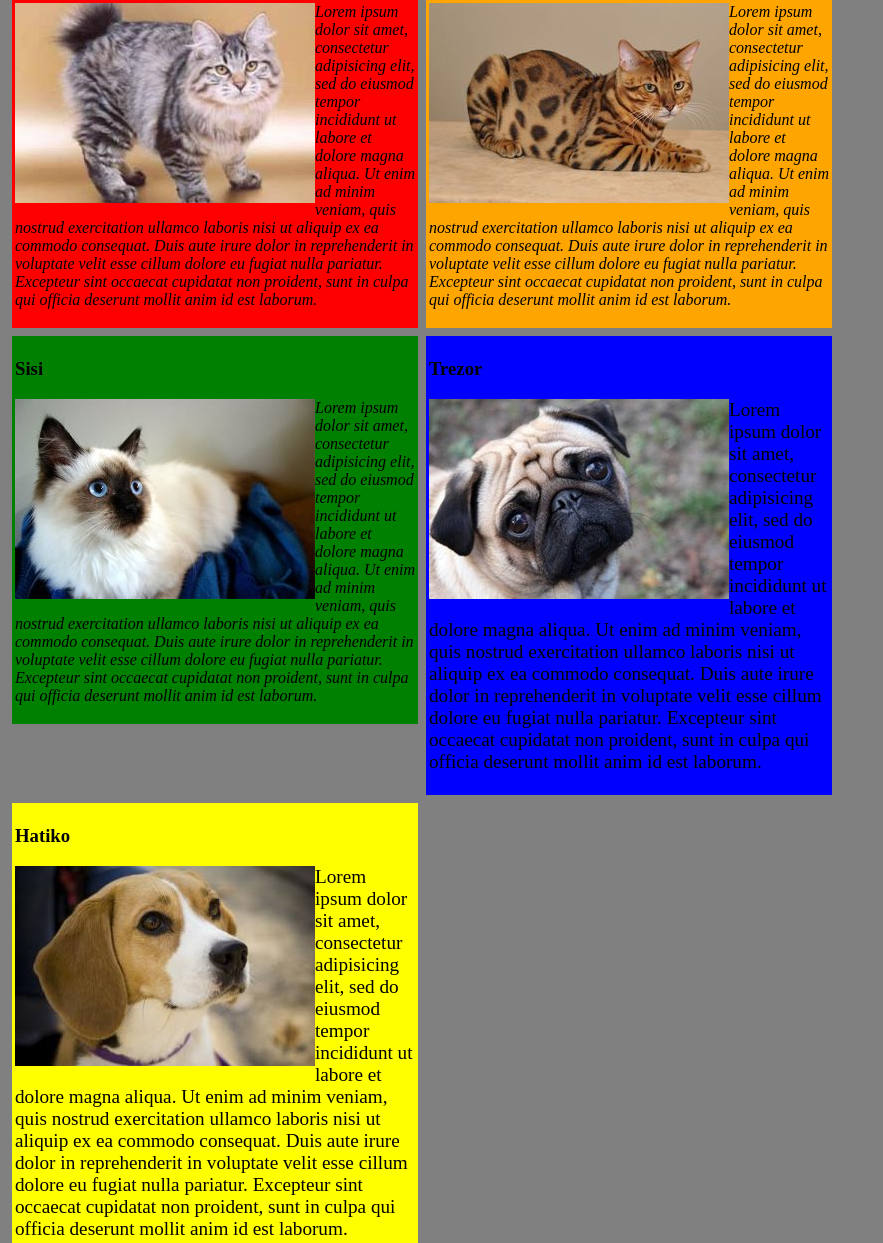
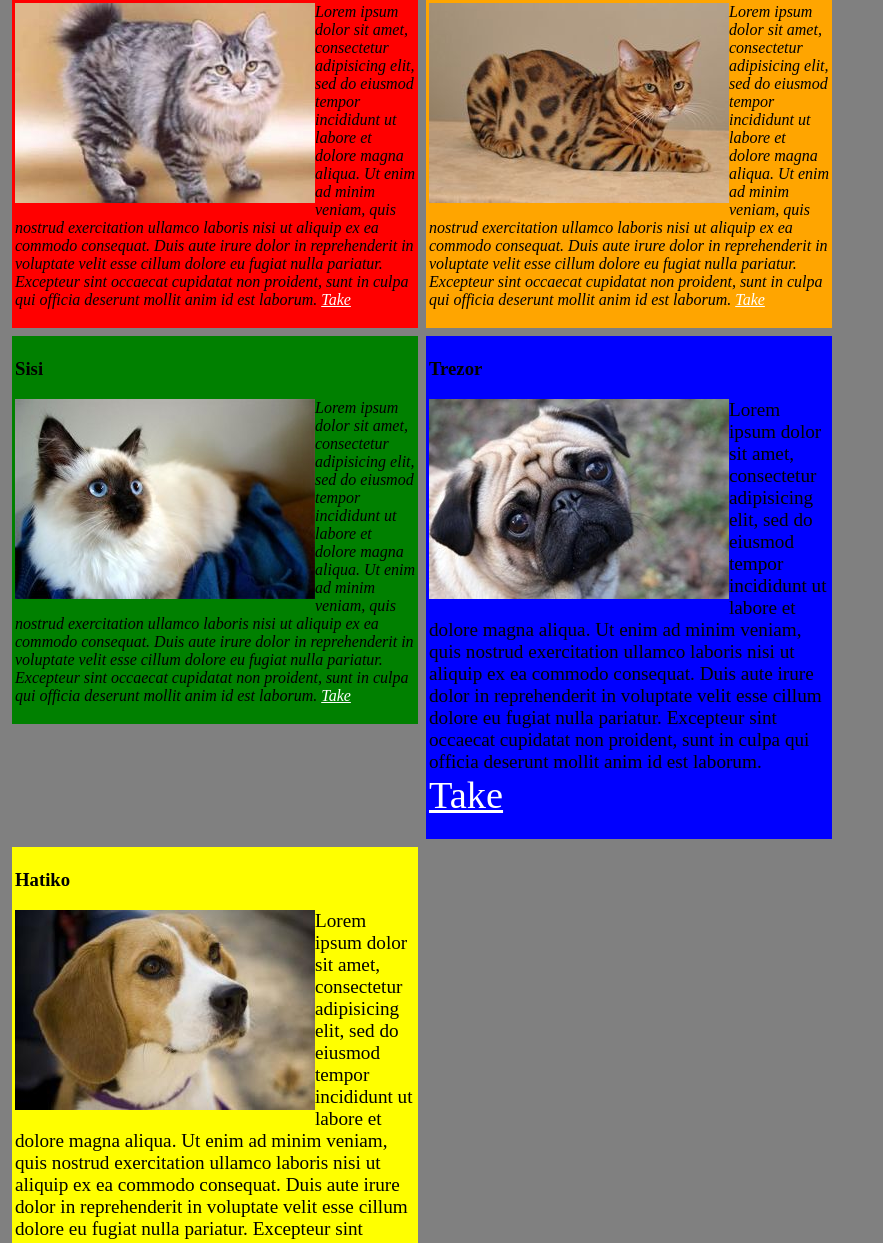
Before and after one commit to 21igor/Shelter, a plain HTML site: page index.html in a window 1280 px wide. Shown: the part 190-1433 px from the top of the page, without its empty margins (0-883 px from the left). Drawn offline with Linux system fonts and the light colour scheme.

Commit message:
added different styles to <a>

```diff
--- a/css/styles.css
+++ b/css/styles.css
@@ -4,6 +4,14 @@ body {
 
 }
 
+a {
+  font-size: 2em;
+  color: white;
+}
+
+.cats a {
+  font-size: 1em;
+}
 .cats p {
   font-style: italic;
 }
--- a/index.html
+++ b/index.html
@@ -15,6 +15,7 @@
           <img src="img/foto1.jpg" alt="" />
           <p>
             Lorem ipsum dolor sit amet, consectetur adipisicing elit, sed do eiusmod tempor incididunt ut labore et dolore magna aliqua. Ut enim ad minim veniam, quis nostrud exercitation ullamco laboris nisi ut aliquip ex ea commodo consequat. Duis aute irure dolor in reprehenderit in voluptate velit esse cillum dolore eu fugiat nulla pariatur. Excepteur sint occaecat cupidatat non proident, sunt in culpa qui officia deserunt mollit anim id est laborum.
+            <a href="#">Take</a>
           </p>
         </div>
         <div class="column background2">
@@ -22,6 +23,7 @@
           <img src="img/foto2.jpg" alt="" />
           <p>
             Lorem ipsum dolor sit amet, consectetur adipisicing elit, sed do eiusmod tempor incididunt ut labore et dolore magna aliqua. Ut enim ad minim veniam, quis nostrud exercitation ullamco laboris nisi ut aliquip ex ea commodo consequat. Duis aute irure dolor in reprehenderit in voluptate velit esse cillum dolore eu fugiat nulla pariatur. Excepteur sint occaecat cupidatat non proident, sunt in culpa qui officia deserunt mollit anim id est laborum.
+            <a href="#">Take</a>
           </p>
         </div>
         <div class="column background3">
@@ -29,6 +31,7 @@
           <img src="img/foto3.jpg" alt="" />
           <p>
             Lorem ipsum dolor sit amet, consectetur adipisicing elit, sed do eiusmod tempor incididunt ut labore et dolore magna aliqua. Ut enim ad minim veniam, quis nostrud exercitation ullamco laboris nisi ut aliquip ex ea commodo consequat. Duis aute irure dolor in reprehenderit in voluptate velit esse cillum dolore eu fugiat nulla pariatur. Excepteur sint occaecat cupidatat non proident, sunt in culpa qui officia deserunt mollit anim id est laborum.
+            <a href="#">Take</a>
           </p>
         </div>
       </div>
@@ -38,6 +41,7 @@
           <img src="img/foto4.jpeg" alt="" />
           <p>
             Lorem ipsum dolor sit amet, consectetur adipisicing elit, sed do eiusmod tempor incididunt ut labore et dolore magna aliqua. Ut enim ad minim veniam, quis nostrud exercitation ullamco laboris nisi ut aliquip ex ea commodo consequat. Duis aute irure dolor in reprehenderit in voluptate velit esse cillum dolore eu fugiat nulla pariatur. Excepteur sint occaecat cupidatat non proident, sunt in culpa qui officia deserunt mollit anim id est laborum.
+            <a href="#">Take</a>
           </p>
         </div>
         <div class="column background5">
@@ -45,11 +49,11 @@
           <img src="img/foto5.jpg" alt="" />
           <p>
             Lorem ipsum dolor sit amet, consectetur adipisicing elit, sed do eiusmod tempor incididunt ut labore et dolore magna aliqua. Ut enim ad minim veniam, quis nostrud exercitation ullamco laboris nisi ut aliquip ex ea commodo consequat. Duis aute irure dolor in reprehenderit in voluptate velit esse cillum dolore eu fugiat nulla pariatur. Excepteur sint occaecat cupidatat non proident, sunt in culpa qui officia deserunt mollit anim id est laborum.
+            <a href="#">Take</a>
           </p>
         </div>
       </div>
     </div>
 
-
   </body>
 </html>
```
